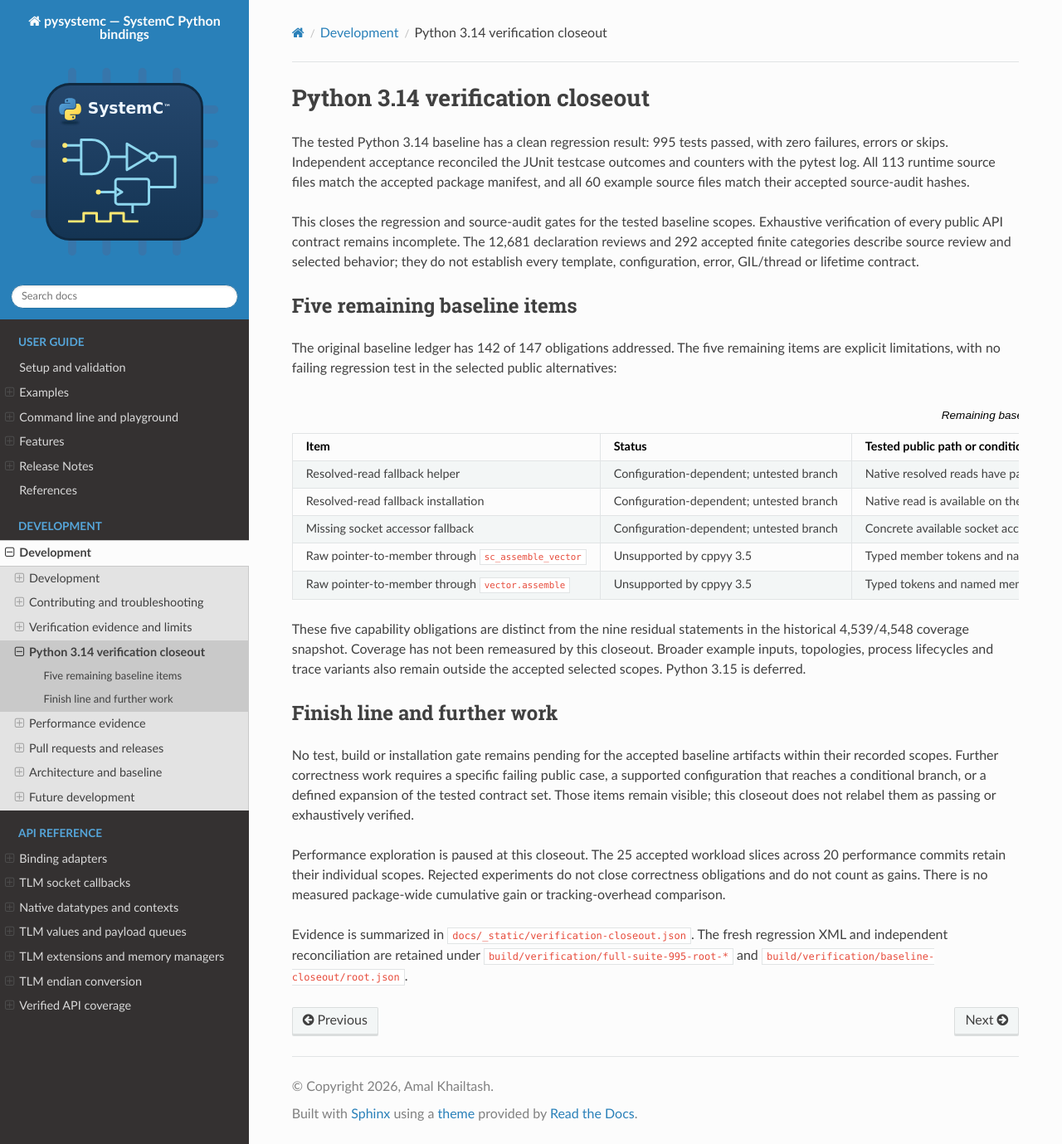
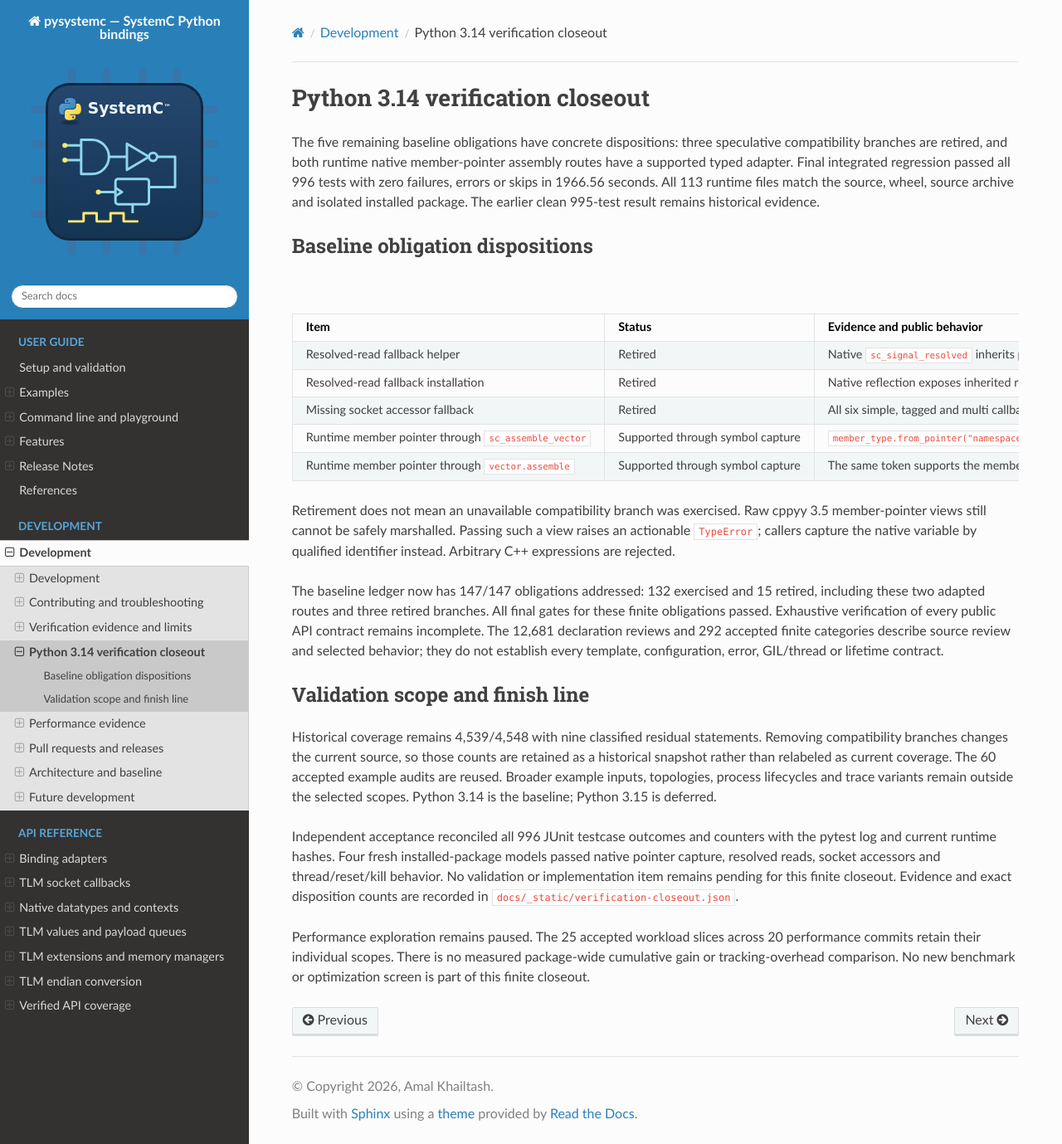
Before and after one commit to amal-khailtash/pysystemc, a Sphinx documentation site: the page built from docs/development/verification-closeout.rst, in a window 1280 px wide and 1379 px high. Shown: the whole window at 83% size. Built offline with Sphinx 7.4.7 and the Read the Docs theme 3.1.0, drawn with Linux system fonts in a browser that asks for light colours.

Commit message:
Record completion of all finite baseline obligations

```diff
--- a/docs/development/verification-closeout.rst
+++ b/docs/development/verification-closeout.rst
@@ -1,75 +1,82 @@
 Python 3.14 verification closeout
 =================================
 
-The tested Python 3.14 baseline has a clean regression result: 995 tests passed,
-with zero failures, errors or skips. Independent acceptance reconciled the
-JUnit testcase outcomes and counters with the pytest log. All 113 runtime
-source files match the accepted package manifest, and all 60 example source
-files match their accepted source-audit hashes.
+The five remaining baseline obligations have concrete dispositions: three
+speculative compatibility branches are retired, and both runtime native
+member-pointer assembly routes have a supported typed adapter. Final integrated
+regression passed all 996 tests with zero failures, errors or skips in
+1966.56 seconds. All 113 runtime files match the source, wheel,
+source archive and isolated installed package. The earlier clean 995-test result
+remains historical evidence.
 
-This closes the regression and source-audit gates for the tested baseline
-scopes. Exhaustive verification of every public API contract remains incomplete.
+Baseline obligation dispositions
+--------------------------------
+
+.. list-table:: Disposition of the five former remaining obligations
+   :header-rows: 1
+   :widths: 30 20 50
+
+   * - Item
+     - Status
+     - Evidence and public behavior
+   * - Resolved-read fallback helper
+     - Retired
+     - Native ``sc_signal_resolved`` inherits public virtual ``read()``.
+       Native and bridge values match before and after a channel update.
+       No supported missing-read configuration was established.
+   * - Resolved-read fallback installation
+     - Retired
+     - Native reflection exposes inherited read, including private-hiding
+       probes. An assignment to an incomplete reflected class is replaced
+       when its native definition arrives; that is not a supported fallback.
+   * - Missing socket accessor fallback
+     - Retired
+     - All six simple, tagged and multi callback socket factory products expose
+       both inherited port accessors. Missing reflection now raises an API
+       error. Indexed and direct interface access configure blocking transport
+       for Python thread waits.
+   * - Runtime member pointer through ``sc_assemble_vector``
+     - Supported through symbol capture
+     - ``member_type.from_pointer("namespace::selection")`` copies the current
+       native variable into a typed token. Independent C++ equivalence checks
+       member identity, arbitrary width, null, const and inherited conversion.
+   * - Runtime member pointer through ``vector.assemble``
+     - Supported through symbol capture
+     - The same token supports the member API. Later variable changes affect
+       new tokens; copies preserve their original pointer. Error recovery and
+       retained vector ownership have regression checks.
+
+Retirement does not mean an unavailable compatibility branch was exercised.
+Raw cppyy 3.5 member-pointer views still cannot be safely marshalled. Passing
+such a view raises an actionable ``TypeError``; callers capture the native
+variable by qualified identifier instead. Arbitrary C++ expressions are rejected.
+
+The baseline ledger now has 147/147 obligations addressed: 132 exercised and
+15 retired, including these two adapted routes and three retired branches.
+All final gates for these finite obligations passed. Exhaustive verification of every public API contract remains incomplete.
 The 12,681 declaration reviews and 292 accepted finite categories describe
 source review and selected behavior; they do not establish every template,
 configuration, error, GIL/thread or lifetime contract.
 
-Five remaining baseline items
------------------------------
+Validation scope and finish line
+--------------------------------
 
-The original baseline ledger has 142 of 147 obligations addressed. The five
-remaining items are explicit limitations, with no failing regression test in
-the selected public alternatives:
+Historical coverage remains 4,539/4,548 with nine classified residual statements.
+Removing compatibility branches changes the current source, so those counts
+are retained as a historical snapshot rather than relabeled as current coverage.
+The 60 accepted example audits are reused. Broader example inputs, topologies,
+process lifecycles and trace variants remain outside the selected scopes.
+Python 3.14 is the baseline; Python 3.15 is deferred.
 
-.. list-table:: Remaining baseline obligations
-   :header-rows: 1
-   :widths: 35 20 45
+Independent acceptance reconciled all 996 JUnit testcase outcomes and counters
+with the pytest log and current runtime hashes. Four fresh installed-package
+models passed native pointer capture, resolved reads, socket accessors and
+thread/reset/kill behavior. No validation or implementation item remains pending
+for this finite closeout.
+Evidence and exact disposition counts are recorded in
+``docs/_static/verification-closeout.json``.
 
-   * - Item
-     - Status
-     - Tested public path or condition for further work
-   * - Resolved-read fallback helper
-     - Configuration-dependent; untested branch
-     - Native resolved reads have parity tests. The helper requires a real
-       supported configuration without the reflected native read method.
-   * - Resolved-read fallback installation
-     - Configuration-dependent; untested branch
-     - Native read is available on the tested baseline. A missing-method
-       configuration is needed to validate installation without replacing
-       native reflection artificially.
-   * - Missing socket accessor fallback
-     - Configuration-dependent; untested branch
-     - Concrete available socket accessors have regression evidence. This
-       compatibility branch depends on the socket family and reflected API.
-   * - Raw pointer-to-member through ``sc_assemble_vector``
-     - Unsupported by cppyy 3.5
-     - Typed member tokens and named member access have native parity tests.
-       Retesting the raw route requires a supported member-pointer representation
-       or a safe adapter.
-   * - Raw pointer-to-member through ``vector.assemble``
-     - Unsupported by cppyy 3.5
-     - Typed tokens and named members remain the supported routes. A raw pointer
-       conversion failure is not a failure of those alternatives.
-
-These five capability obligations are distinct from the nine residual statements
-in the historical 4,539/4,548 coverage snapshot. Coverage has not been remeasured
-by this closeout. Broader example inputs, topologies, process lifecycles and trace
-variants also remain outside the accepted selected scopes. Python 3.15 is deferred.
-
-Finish line and further work
-----------------------------
-
-No test, build or installation gate remains pending for the accepted baseline
-artifacts within their recorded scopes. Further correctness work requires a
-specific failing public case, a supported configuration that reaches a conditional
-branch, or a defined expansion of the tested contract set. Those items remain
-visible; this closeout does not relabel them as passing or exhaustively verified.
-
-Performance exploration is paused at this closeout. The 25 accepted workload
-slices across 20 performance commits retain their individual scopes. Rejected
-experiments do not close correctness obligations and do not count as gains.
-There is no measured package-wide cumulative gain or tracking-overhead comparison.
-
-Evidence is summarized in ``docs/_static/verification-closeout.json``. The fresh
-regression XML and independent reconciliation are retained under
-``build/verification/full-suite-995-root-*`` and
-``build/verification/baseline-closeout/root.json``.
+Performance exploration remains paused. The 25 accepted workload slices across
+20 performance commits retain their individual scopes. There is no measured
+package-wide cumulative gain or tracking-overhead comparison. No new benchmark
+or optimization screen is part of this finite closeout.
```
Also changed, not shown: docs/_static/verification-closeout.json (+80 -62 lines).
